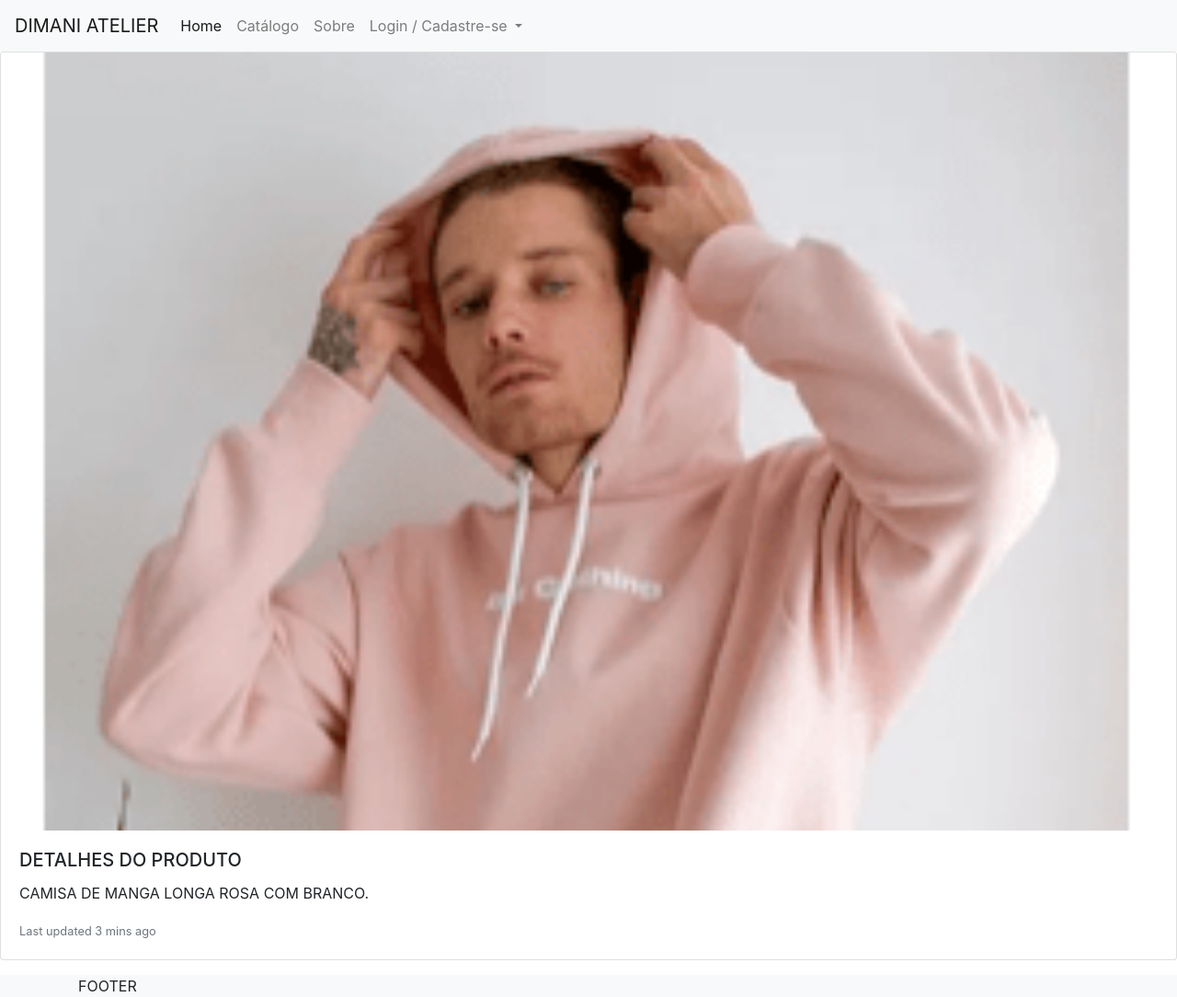
After one commit to v-santana/DIMANI, a Flask app: page /detalhes_produto/1 in a window 1280 px wide. The commit adds this page. Shown: the whole page at 92% size. Run offline with Flask 2, Linux system fonts and the light colour scheme; data that the repository does not hold is empty; some libraries are stand-ins or nearby versions.

Commit message:
Adição de página de detalhes do produto

```diff
--- a/app.py
+++ b/app.py
@@ -10,7 +10,7 @@ from funcoes_bd import *
 #cliente = db_criar_cliente('49311111111','GABRIEL','2020-12-01','gabriel123@gmail.com','GABRIEL123',1,'gabriel123@gmail.com')
 #funcionario = db_criar_funcionario(46211111111,'LUCAS','lucas123@gmail.com','SENHA123',500.00,1,46211111111)
 #movimentacao = db_criar_mov(10,'2021-09-01 12:10:10','ENTRADA DE MATERIAL',46211111111)
-#produto = db_criar_produto('CAMISA',"CAMISETA REGATA",10,10.00,46211111111,1)
+#produto = db_criar_produto('MANTA',"MANTA INFANTIL",10,100.00,46211111111,1)
 #tamanho_produto= db_criar_tamanho_produto('GG',1)
 #cor_produto=db_criar_cor_produto('Amarelo',1)
 #pedido = db_criar_pedido('500.00',1)
@@ -37,7 +37,7 @@ from funcoes_bd import *
 #telefone_clientes= db_listar_telefone_cliente()
 #telefone_funcionarios= db_listar_telefone_funcionario()
 #print(f" ENDEREÇOS: {enderecos}\n CLIENTES: {clientes}\n FUNCIONARIOS: {funcionarios}\n MOVIMENTACOES: {movimentacoes}\n PRODUTOS: {produtos}\n TAMANHO: {tamanho_produtos}\n COR: {cor_produtos}\n PEDIDO: {pedidos}\n POSSUI_PEDIDO_PRODUTO: {possui_pedido_produtos}\n PAGAMENTOS: {pagamentos}\n DADOS_BANCARIOS: {dados_bancarios}\n telefone_clientes: {telefone_clientes}\n telefone_funcionarios: {telefone_funcionarios}")
-#criar = criar_mov_produto(5,'ENTRADA',46211111111,None,'CACHECOL','CACHECOL DE LÃ',15.00)
+#criar = criar_mov_produto(5,'ENTRADA',46211111111,None,'MEIA','MEIA INFANTIL',20.00)
 
 ############################
 #### Definições da API. ####
@@ -80,6 +80,13 @@ def catalogo():
     catalogo_produtos = db_listar_produtos()
     return render_template('catalogo.html', catalogo=catalogo_produtos)
 
+@app.route("/detalhes_produto/<id_produto>", methods=['GET'])
+def detalhes_produto(id_produto):
+    #expande detalhes do produto selecionado no catálogo
+    produto = db_localiza_produto(id_produto)
+    return render_template('detalhes_produto.html', detalhes_produto=produto)
+
+
 
 
 def teste():
--- a/funcoes_bd.py
+++ b/funcoes_bd.py
@@ -265,7 +265,7 @@ def criar_mov_produto(qtd_produto,tipo_mov,cpf_funcionario,id_produto=None, nome
                 #CRIA E RECEBE NAS VARIABVEIS A MOVIMENTAÇÃO E O PRODUTO
                 mov = db_criar_mov(qtd_produto,datetime.today(),tipo_mov,cpf_funcionario)
                 produto = db_criar_produto(nome_produto,descricao,qtd_produto,valor,cpf_funcionario,mov['id_mov'])
-                return {'mov':mov,'produto':produto}
+                return #{'mov':mov,'produto':produto}
             else:
                 produto = db_localiza_produto(id_produto)[0]
                 mov = db_criar_mov(qtd_produto,datetime.today(),tipo_mov,cpf_funcionario)
--- /dev/null
+++ b/templates/detalhes_produto.html
@@ -0,0 +1,12 @@
+{% include 'head.html'%}
+
+<div class="card mb-3">
+    <img class="card-img-top" src="/static/images/CAMISA_MANGALONGA.JPG" alt="Card image cap">
+    <div class="card-body">
+      <h5 class="card-title">DETALHES DO PRODUTO</h5>
+      <p class="card-text">CAMISA DE MANGA LONGA ROSA COM BRANCO.</p>
+      <p class="card-text"><small class="text-muted">Last updated 3 mins ago</small></p>
+    </div>
+</div>
+
+{% include 'footer.html'%}
--- a/templates/footer.html
+++ b/templates/footer.html
@@ -3,7 +3,7 @@
 </body>
 <footer class="footer bg-light " id="footer">
   <div class="container">
-    <span class="text" >FOOTER SIMPLES</span>
+    <span class="text" >FOOTER</span>
   </div>
 </footer>
 
--- a/templates/head.html
+++ b/templates/head.html
@@ -12,7 +12,7 @@
 
 
   <nav class="navbar navbar-expand-lg navbar-light bg-light">
-    <a class="navbar-brand" href="#">Navbar</a>
+    <a class="navbar-brand" href="#">DIMANI ATELIER</a>
     <button class="navbar-toggler" type="button" data-toggle="collapse" data-target="#navbarNav" aria-controls="navbarNav" aria-expanded="false" aria-label="Alterna navegação">
       <span class="navbar-toggler-icon"></span>
     </button>
@@ -39,7 +39,7 @@
       </ul>
     </div>
   </nav>
-    <title>Olá, mundo!</title>
+    <title>DIMANI ATELIER</title>
   </head>
 
 
--- a/templates/pedidos_cliente.html
+++ b/templates/pedidos_cliente.html
@@ -16,7 +16,9 @@
   	<!-- LOOP PARA ACESSAR PEDIDO -->
   	{% for pedido in pedidos %}
     <tr>
-      <th scope="row"><a href="pedidos/{{pedido['ID_PEDIDO']}}">{{pedido['ID_PEDIDO']}}</a></th>
+      <th scope="row">
+        <a href="pedidos/{{pedido['ID_PEDIDO']}}">{{pedido['ID_PEDIDO']}}</a>
+      </th>
       <td>{{pedido['VALOR_TOTAL']}}</td>
       <td>{{pedido['ID_CONTA']}}</td>
 
```
Also changed, not shown: templates/catalogo.html (+3 -5 lines), static/images/CAMISA_MANGALONGA.JPG (added), 2 other files.
